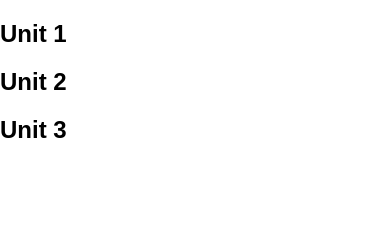
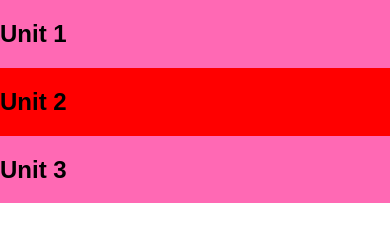
Before and after one commit to SarahDowling/grids-demo, a plain HTML site: page index.html in a window 390 px wide. Drawn offline with Linux system fonts and the light colour scheme.

Commit message:
added basic units, media queries

```diff
--- a/css/grid.css
+++ b/css/grid.css
@@ -0,0 +1,23 @@
+.grid{
+	background-color: blue;
+	overflow: hidden;
+}
+
+.unit:nth-child(odd){
+	background-color: hotpink;
+}
+
+.unit{
+	float: left;
+	background-color: red;
+}
+
+.s-1{
+	width: 100%;
+	}
+
+@media only screen and (min-width: 38em){
+	.m-1-3{
+		width: 33.3333%;
+	}
+}
--- a/index.html
+++ b/index.html
@@ -6,18 +6,19 @@
 		<meta name="viewport" content="width=device-width, initial-scale= 1">
 		<meta name="handheldfriendly" content="true">
 		<meta name="mobileoptimized" content="320">
+		<link href="css/grid.css" rel="stylesheet">
 		<link href="css/main.css" rel="stylesheet">
 	</head>
 
 	<body>
 		<div class="grid">
-			<div class="unit">
+			<div class="unit s-1 m-1-3">
 				<h2>Unit 1</h2>
 			</div>
-			<div class="unit">
+			<div class="unit s-1 m-1-3">
 				<h2>Unit 2</h2>
 			</div>
-			<div class="unit">
+			<div class="unit s-1 m-1-3">
 				<h2>Unit 3</h2>
 			</div>
 		</div>
```
